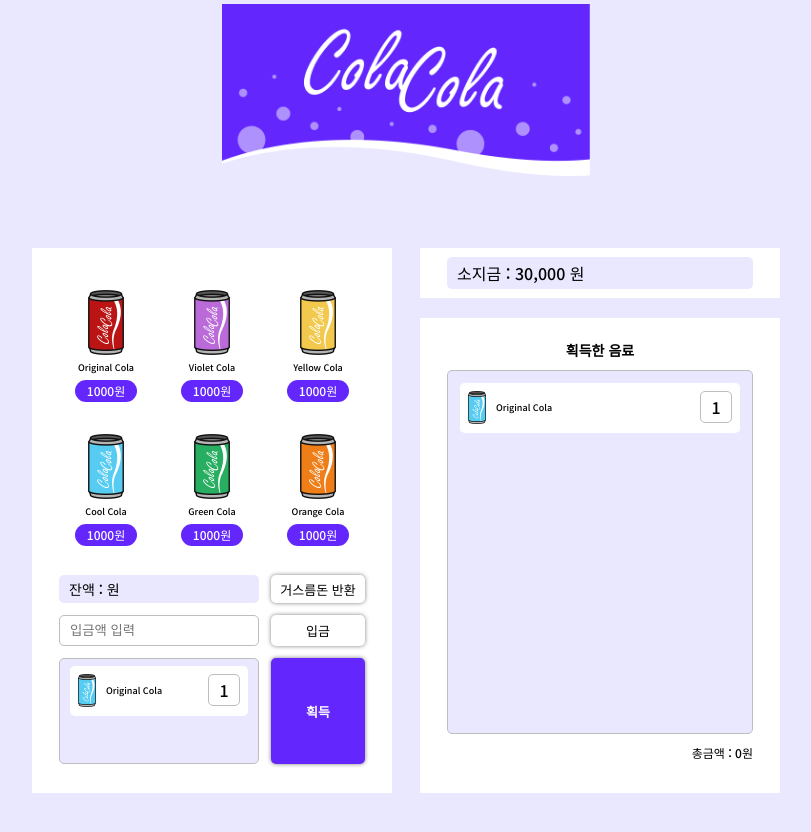
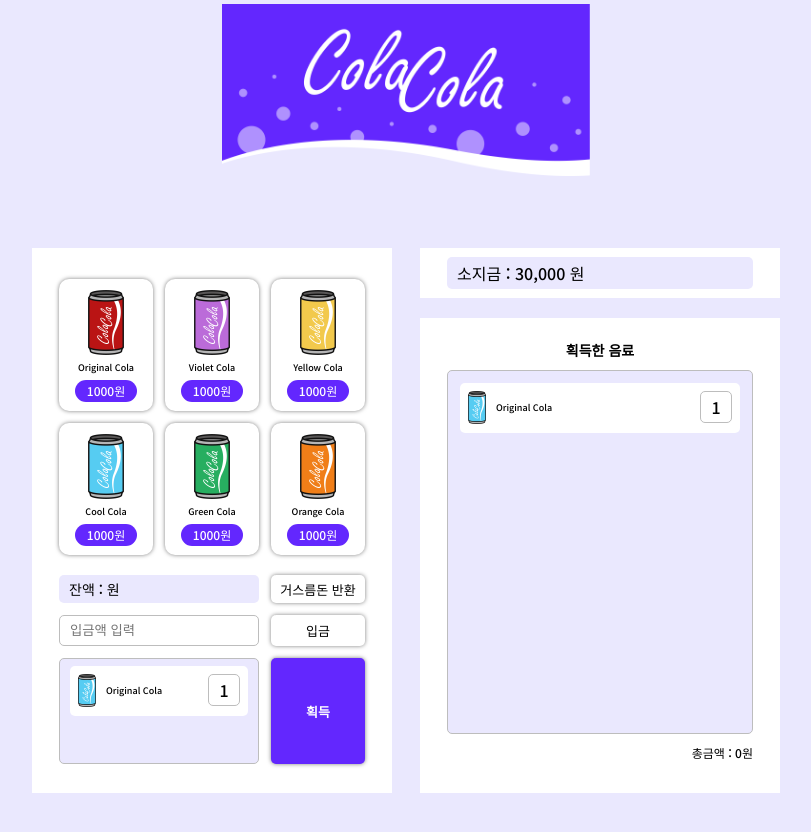
Before and after one commit to SeoHee3478/VendingMachine, a plain HTML site: page index.html in a window 1280 px wide. Shown: the whole page, without its empty margins (234-1045 px from the left). Drawn offline with Linux system fonts and the light colour scheme.

Commit message:
design: shadow 반영될 수 있도록 li->button으로 변경
shadow 반영될 수 있도록 li->button으로 변경

```diff
--- a/src/style/style.css
+++ b/src/style/style.css
@@ -47,13 +47,13 @@ body {
     gap: 12px;
 }
 
-.vending-machine .list-item li {
+.vending-machine .list-item button {
     position: relative;
     border-radius: 10px;
     box-shadow: 0px 0px 4px rgba(0, 0, 0, 0.5);
 }
 
-.vending-machine .list-item li:active::before {
+.vending-machine .list-item button:active::before {
     content: '';
     display: block;
     position: absolute;
```
